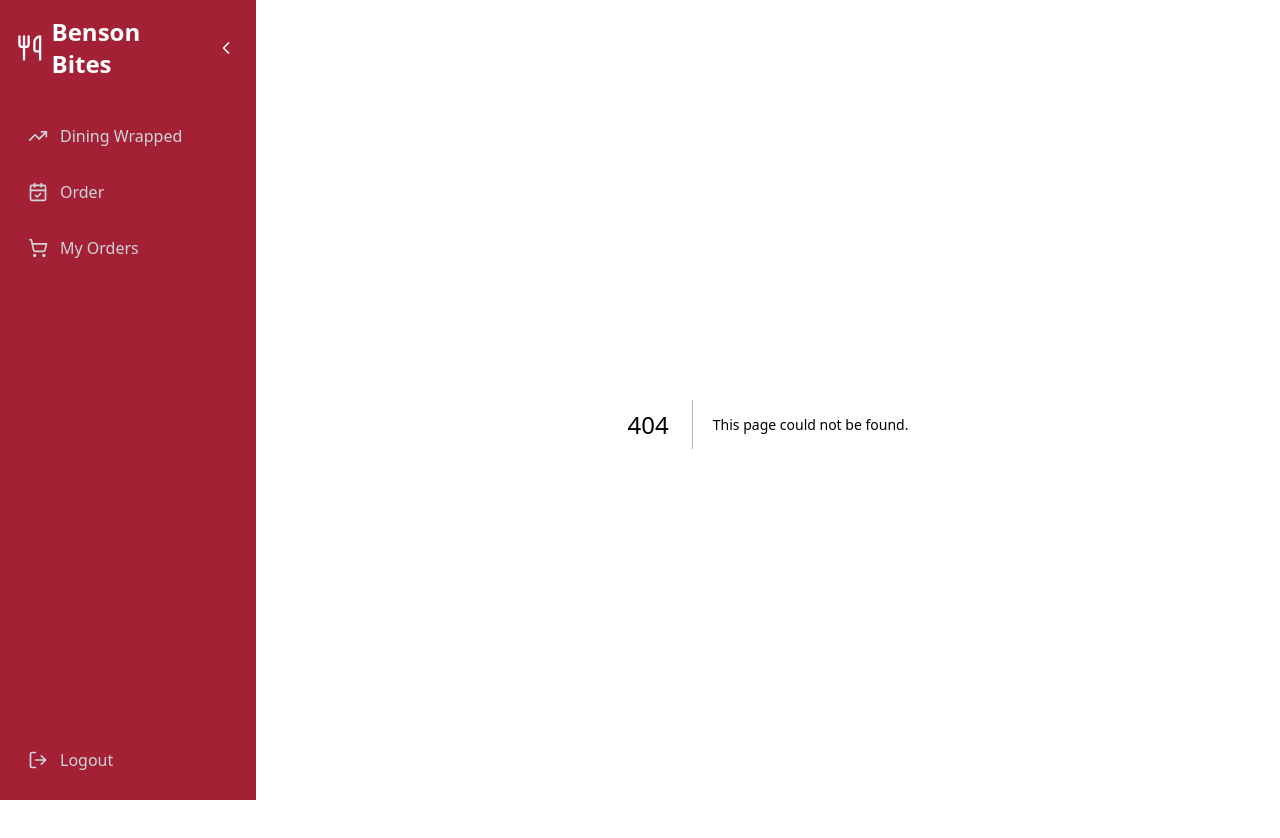
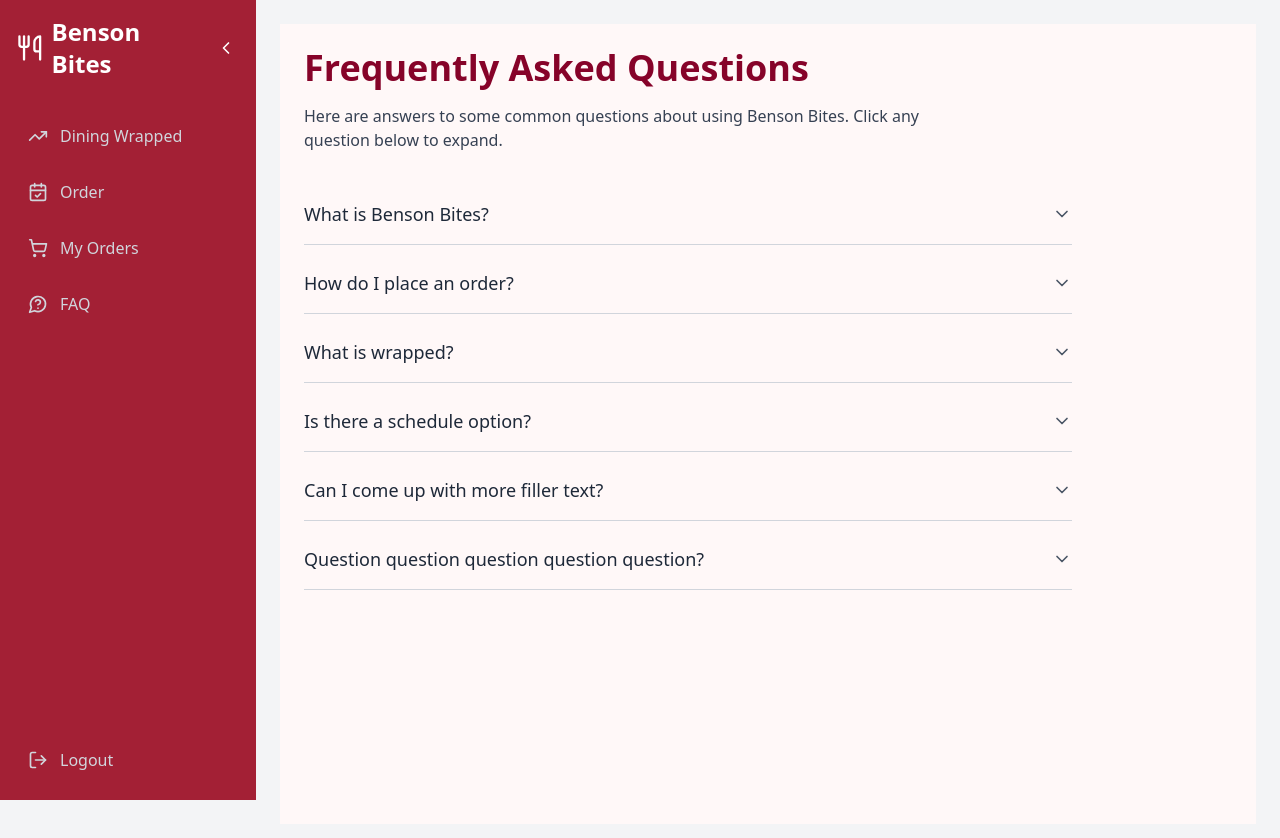
Before and after one commit to infecting/benson-meal-tracker, a Next.js app in the folder frontend/: page /faq in a window 1280 px wide. Before the commit this address had no page. Shown: the top 838 px of the page. Built offline with nearby package versions, Linux system fonts and the light colour scheme.

Commit message:
Introduced faq, added link on navbar

```diff
--- /dev/null
+++ b/frontend/components/FAQItem.tsx
@@ -0,0 +1,39 @@
+"use client";
+
+import { ChevronDown, ChevronUp } from "lucide-react";
+import { useState } from "react";
+
+interface FAQItemProps {
+  question: string;
+  answer: string;
+}
+
+export default function FAQItem({ question, answer }: FAQItemProps) {
+  const [isOpen, setIsOpen] = useState(false);
+
+  return (
+    <div className="border-b border-gray-300">
+      {/* Question header */}
+      <button
+        onClick={() => setIsOpen((prev) => !prev)}
+        className="w-full flex justify-between items-center py-4 text-left focus:outline-none"
+      >
+        <span className="text-lg font-medium text-gray-800">{question}</span>
+        <span className="ml-2">
+          {isOpen ? (
+            <ChevronUp size={20} className="text-gray-600" />
+          ) : (
+            <ChevronDown size={20} className="text-gray-600" />
+          )}
+        </span>
+      </button>
+
+      {/* Answer panel */}
+      {isOpen && (
+        <div className="pb-4 pl-2 pr-6 text-gray-700">
+          <p>{answer}</p>
+        </div>
+      )}
+    </div>
+  );
+}
--- a/frontend/components/Navbar.tsx
+++ b/frontend/components/Navbar.tsx
@@ -1,5 +1,5 @@
 "use client";
-import { CalendarCheck, LogOut, Menu, ShoppingCart, TrendingUp, Utensils, X, ChevronLeft, ChevronRight } from "lucide-react";
+import { CalendarCheck, LogOut, Menu, ShoppingCart, TrendingUp, Utensils, X, MessageCircleQuestion, ChevronLeft, ChevronRight } from "lucide-react";
 import Link from "next/link";
 import { useRouter } from "next/navigation";
 import { useState } from "react";
@@ -16,7 +16,8 @@ export const Navbar = ({ currentPath = "/" }) => {
         { name: 'Dining Wrapped', path: '/wrapped', icon: <TrendingUp size={20} /> },
         { name: 'Order', path: '/menu', icon: <CalendarCheck size={20} /> },
         { name: 'My Orders', path: '/orders', icon: <ShoppingCart size={20} /> },
-        //{ name: 'FAQ', path: '/faq', icon: <FileQuestion size={20} /> },
+        { name: 'FAQ', path: '/faq', icon: <MessageCircleQuestion size={20} /> },
+        // { name: 'Home Page', path: '/', icon: <House size={20} /> }, This is commented out for now since it is the only one that is blue when enabled, fix later
     ];
 
     const isActive = (path) => {
--- /dev/null
+++ b/frontend/src/app/faq/page.tsx
@@ -0,0 +1,61 @@
+// src/app/faq/page.tsx
+"use client";
+
+import FAQItem from "../../../components/FAQItem"; // ← adjusted import
+import Image from "next/image";
+import Link from "next/link";
+
+const faqs = [
+  {
+    question: "What is Benson Bites?",
+    answer:
+      "Benson Bites is an alternative ordering platform that lets SCU students order from Benson dining, along with many quality of life features not found within the standard application.",
+  },
+  {
+    question: "How do I place an order?",
+    answer:
+      "Once you log in with your SCU credentials, browse available locations, customize your items in the menu, and click submit.",
+  },
+  {
+    question: "What is wrapped?",
+    answer:
+      "Yes, as long as the vendor hasn’t started preparing your food. Go to “My Orders” and click the edit or cancel button next to your pending order if it's still within the editable window.",
+  },
+  {
+    question: "Is there a schedule option?",
+    answer:
+      "...",
+  },
+  {
+    question: "Can I come up with more filler text?",
+    answer:
+      "Yes. All payments go through encrypted third-party processors. Benson Bites does not store your payment information on our servers.",
+  },
+  {
+    question: "Question question question question question?",
+    answer:
+      "Use the “Report Issue” button in the footer, or email us directly at support@bensonbites.scu.edu. We’ll do our best to address bugs quickly!",
+  },
+];
+
+export default function FAQPage() {
+  return (
+    <main className="flex-1 p-6 bg-[#FFF8F8] min-h-screen">
+      {/* Page title */}
+      <h1 className="text-4xl font-bold text-[#860329] mb-4">
+        Frequently Asked Questions
+      </h1>
+      <p className="mb-8 text-gray-700 max-w-2xl">
+        Here are answers to some common questions about using Benson Bites.
+        Click any question below to expand.
+      </p>
+
+      {/* Accordion list */}
+      <div className="max-w-3xl space-y-2">
+        {faqs.map((faq, idx) => (
+          <FAQItem key={idx} question={faq.question} answer={faq.answer} />
+        ))}
+      </div>
+    </main>
+  );
+}
```
